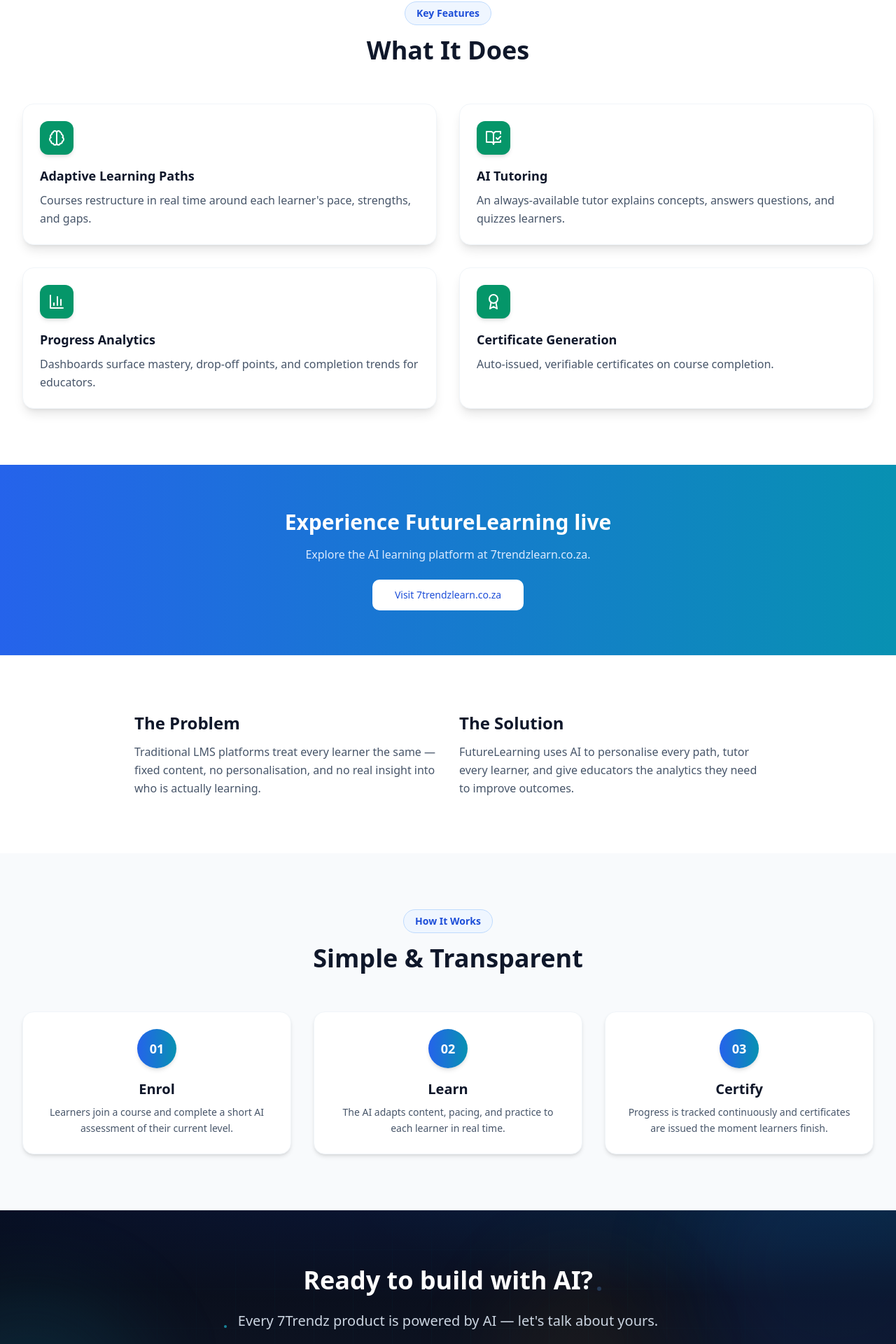
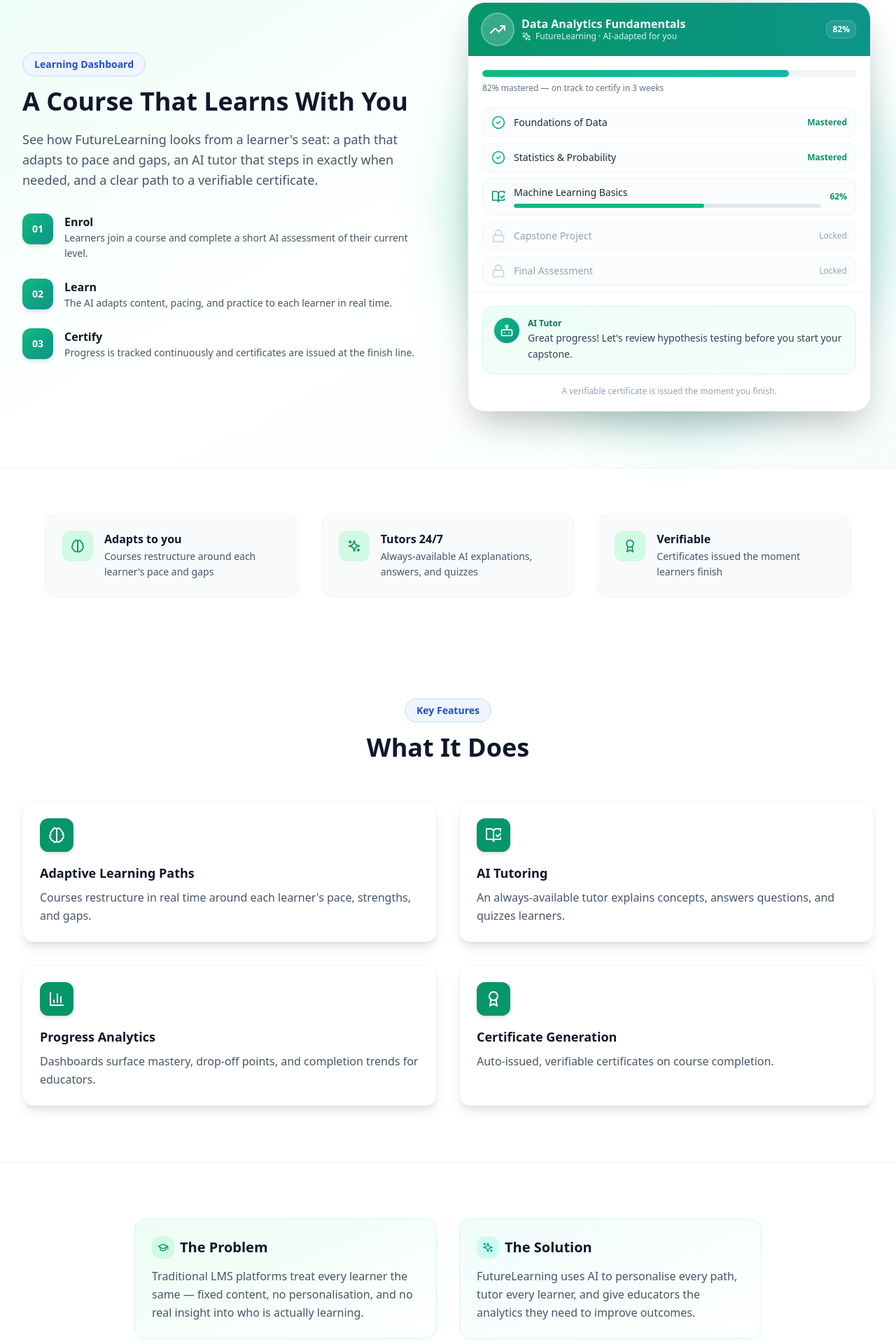
Before and after one commit to givenmalebe/7trendzdatawebsite, a Next.js app: page /products/futurelearning in a window 1280 px wide. Shown: the part 716-2636 px from the top of the page at 70% size. Built offline with nearby package versions, Linux system fonts and the light colour scheme; no server answers.

Commit message:
feat(futurelearning): learning-dashboard showcase and emerald-branded page

```diff
--- a/app/products/futurelearning/page.tsx
+++ b/app/products/futurelearning/page.tsx
@@ -1,11 +1,12 @@
 import type { Metadata } from "next"
 import Link from "next/link"
+import { Brain, Sparkles, Award, GraduationCap, ArrowRight, ExternalLink } from "lucide-react"
 import { Header } from "@/components/header"
 import { Footer } from "@/components/footer"
 import { ProductHero } from "@/components/product-hero"
 import { FeaturesGrid } from "@/components/features-grid"
 import { HowItWorks } from "@/components/how-it-works"
-import { CorporateBackground } from "@/components/corporate-background"
+import { LearnDashboard } from "@/components/learn-dashboard"
 import { getProduct } from "@/lib/products"
 import { Button } from "@/components/ui/button"
 
@@ -21,46 +22,116 @@ export const metadata: Metadata = {
   },
 }
 
+const METRICS = [
+  { icon: Brain, value: "Adapts to you", label: "Courses restructure around each learner's pace and gaps" },
+  { icon: Sparkles, value: "Tutors 24/7", label: "Always-available AI explanations, answers, and quizzes" },
+  { icon: Award, value: "Verifiable", label: "Certificates issued the moment learners finish" },
+]
+
+const FLOW = [
+  { step: "01", title: "Enrol", text: "Learners join a course and complete a short AI assessment of their current level." },
+  { step: "02", title: "Learn", text: "The AI adapts content, pacing, and practice to each learner in real time." },
+  { step: "03", title: "Certify", text: "Progress is tracked continuously and certificates are issued at the finish line." },
+]
+
 export default function FutureLearningProductPage() {
   const product = getProduct("futurelearning")!
   return (
     <div className="page-shell">
       <Header />
       <ProductHero product={product} />
-      <FeaturesGrid features={product.features} accentColor={product.color} />
-      <section className="py-16 bg-gradient-to-r from-blue-600 to-cyan-600 px-4 sm:px-6 lg:px-8">
-        <div className="max-w-4xl mx-auto text-center">
-          <h2 className="text-2xl sm:text-3xl font-bold text-white mb-4">Experience FutureLearning live</h2>
-          <p className="text-blue-100 mb-6">Explore the AI learning platform at 7trendzlearn.co.za.</p>
-          <Button asChild size="lg" className="bg-white text-blue-700 hover:bg-slate-100">
-            <a href="https://7trendzlearn.co.za" target="_blank" rel="noopener noreferrer">Visit 7trendzlearn.co.za</a>
-          </Button>
+
+      <section className="py-20 px-4 sm:px-6 lg:px-8 bg-gradient-to-br from-emerald-50 via-white to-teal-50/50 border-t border-slate-100">
+        <div className="max-w-7xl mx-auto grid grid-cols-1 lg:grid-cols-2 gap-12 items-center">
+          <div>
+            <div className="section-label-corporate mb-4 w-fit">Learning Dashboard</div>
+            <h2 className="text-3xl sm:text-4xl font-bold text-slate-900 mb-5">A Course That Learns With You</h2>
+            <p className="text-lg text-slate-600 leading-relaxed mb-8">
+              See how FutureLearning looks from a learner&apos;s seat: a path that adapts to pace and gaps, an AI tutor
+              that steps in exactly when needed, and a clear path to a verifiable certificate.
+            </p>
+            <div className="space-y-6">
+              {FLOW.map((p) => (
+                <div key={p.step} className="flex items-start gap-4">
+                  <span className="w-11 h-11 rounded-xl bg-gradient-to-br from-emerald-500 to-teal-600 text-white font-bold text-sm flex items-center justify-center shadow-md shrink-0">
+                    {p.step}
+                  </span>
+                  <div>
+                    <p className="font-semibold text-slate-900">{p.title}</p>
+                    <p className="text-slate-600 text-sm leading-relaxed">{p.text}</p>
+                  </div>
+                </div>
+              ))}
+            </div>
+          </div>
+          <div className="relative">
+            <div className="absolute -inset-4 bg-gradient-to-br from-emerald-400/30 to-teal-500/30 blur-2xl rounded-full" aria-hidden />
+            <div className="relative">
+              <LearnDashboard />
+            </div>
+          </div>
         </div>
       </section>
+
+      <section className="py-16 px-4 sm:px-6 lg:px-8 bg-white border-t border-slate-100">
+        <div className="max-w-6xl mx-auto grid grid-cols-1 md:grid-cols-3 gap-8">
+          {METRICS.map((m) => (
+            <div key={m.label} className="bg-slate-50 border border-slate-100 rounded-2xl p-6 flex items-start gap-4">
+              <div className="w-11 h-11 rounded-xl bg-emerald-100 flex items-center justify-center shrink-0">
+                <m.icon className="h-5 w-5 text-emerald-600" />
+              </div>
+              <div>
+                <p className="font-bold text-slate-900">{m.value}</p>
+                <p className="text-sm text-slate-600 leading-relaxed mt-0.5">{m.label}</p>
+              </div>
+            </div>
+          ))}
+        </div>
+      </section>
+
+      <FeaturesGrid features={product.features} accentColor={product.color} />
+
       <section className="py-20 bg-white px-4 sm:px-6 lg:px-8 border-t border-slate-100">
         <div className="max-w-4xl mx-auto grid grid-cols-1 md:grid-cols-2 gap-8">
-          <div>
-            <h2 className="text-2xl font-bold text-slate-900 mb-3">The Problem</h2>
+          <div className="bg-gradient-to-br from-emerald-50 to-white rounded-2xl border border-emerald-100 p-6">
+            <div className="flex items-center gap-2 mb-3">
+              <div className="w-8 h-8 rounded-lg bg-emerald-100 flex items-center justify-center">
+                <GraduationCap className="h-4 w-4 text-emerald-600" />
+              </div>
+              <h2 className="text-xl font-bold text-slate-900">The Problem</h2>
+            </div>
             <p className="text-slate-600 leading-relaxed">{product.problem}</p>
           </div>
-          <div>
-            <h2 className="text-2xl font-bold text-slate-900 mb-3">The Solution</h2>
+          <div className="bg-gradient-to-br from-teal-50 to-white rounded-2xl border border-teal-100 p-6">
+            <div className="flex items-center gap-2 mb-3">
+              <div className="w-8 h-8 rounded-lg bg-teal-100 flex items-center justify-center">
+                <Sparkles className="h-4 w-4 text-teal-600" />
+              </div>
+              <h2 className="text-xl font-bold text-slate-900">The Solution</h2>
+            </div>
             <p className="text-slate-600 leading-relaxed">{product.solution}</p>
           </div>
         </div>
       </section>
+
       <HowItWorks steps={product.steps} />
-      <section className="corporate-hero relative py-20 px-4 sm:px-6 lg:px-8 overflow-hidden">
-        <CorporateBackground />
-        <div className="relative z-10 max-w-4xl mx-auto text-center">
-          <h2 className="text-3xl sm:text-4xl font-bold text-white mb-6">Ready to build with AI?</h2>
-          <p className="text-xl text-slate-300 mb-8">Every 7Trendz product is powered by AI — let&apos;s talk about yours.</p>
+
+      <section className="py-20 px-4 sm:px-6 lg:px-8 bg-gradient-to-r from-emerald-600 to-teal-600">
+        <div className="max-w-4xl mx-auto text-center">
+          <h2 className="text-3xl sm:text-4xl font-bold text-white mb-6">Try FutureLearning live</h2>
+          <p className="text-xl text-emerald-100 mb-8">
+            Explore the AI learning platform in your browser — adaptive paths, AI tutoring, real analytics.
+          </p>
           <div className="flex flex-col sm:flex-row gap-4 justify-center">
-            <Button asChild size="lg" className={`bg-gradient-to-r ${product.gradient} text-white shadow-lg`}>
-              <Link href={product.ctaHref}>{product.ctaLabel}</Link>
+            <Button asChild size="lg" className="bg-white text-emerald-700 hover:bg-emerald-50 shadow-lg h-12 px-8 font-semibold">
+              <a href={product.externalUrl!} target="_blank" rel="noopener noreferrer">
+                Visit 7trendzlearn.co.za <ExternalLink className="ml-2 h-5 w-5" />
+              </a>
             </Button>
-            <Button asChild size="lg" variant="outline" className="bg-white/10 border-white/40 text-white hover:bg-white/20 backdrop-blur-sm">
-              <a href="mailto:info@7trendzdata.com">info@7trendzdata.com</a>
+            <Button asChild size="lg" variant="outline" className="bg-white/10 border-white/40 text-white hover:bg-white/20 backdrop-blur-sm h-12 px-8">
+              <Link href={product.ctaHref}>
+                Discuss your needs <ArrowRight className="ml-2 h-5 w-5" />
+              </Link>
             </Button>
           </div>
         </div>
--- /dev/null
+++ b/components/learn-dashboard.tsx
@@ -0,0 +1,72 @@
+import { Bot, CheckCircle2, Lock, Sparkles, TrendingUp, BookOpenCheck } from "lucide-react"
+
+const MODULES = [
+  { name: "Foundations of Data", status: "done" as const },
+  { name: "Statistics & Probability", status: "done" as const },
+  { name: "Machine Learning Basics", status: "progress" as const, mastery: 62 },
+  { name: "Capstone Project", status: "locked" as const },
+  { name: "Final Assessment", status: "locked" as const },
+]
+
+export function LearnDashboard() {
+  return (
+    <div className="bg-white rounded-3xl border border-slate-200 shadow-2xl overflow-hidden max-w-xl w-full mx-auto">
+      <div className="bg-gradient-to-r from-emerald-600 to-teal-600 px-5 py-4 flex items-center gap-3">
+        <div className="w-11 h-11 rounded-full bg-white/20 backdrop-blur flex items-center justify-center ring-2 ring-white/40">
+          <TrendingUp className="h-6 w-6 text-white" />
+        </div>
+        <div className="flex-1">
+          <p className="font-bold text-white leading-tight">Data Analytics Fundamentals</p>
+          <p className="flex items-center gap-1.5 text-xs text-emerald-100">
+            <Sparkles className="h-3.5 w-3.5" />
+            FutureLearning · AI-adapted for you
+          </p>
+        </div>
+        <span className="text-xs font-bold text-white bg-white/10 border border-white/20 rounded-md px-2 py-1">82%</span>
+      </div>
+
+      <div className="p-5 space-y-2">
+        <div className="h-2.5 bg-slate-100 rounded-full overflow-hidden">
+          <div className="h-full w-[82%] bg-gradient-to-r from-emerald-500 to-teal-500 rounded-full" />
+        </div>
+        <p className="text-xs text-slate-500 font-medium">82% mastered — on track to certify in 3 weeks</p>
+      </div>
+
+      <div className="px-5 pb-2 space-y-2">
+        {MODULES.map((m) => (
+          <div key={m.name} className="flex items-center gap-3 rounded-xl border border-slate-100 bg-slate-50/60 px-3 py-2.5">
+            {m.status === "done" && <CheckCircle2 className="h-5 w-5 text-emerald-500 shrink-0" />}
+            {m.status === "progress" && <BookOpenCheck className="h-5 w-5 text-emerald-600 shrink-0" />}
+            {m.status === "locked" && <Lock className="h-5 w-5 text-slate-300 shrink-0" />}
+            <div className="flex-1 min-w-0">
+              <p className={`text-sm font-medium truncate ${m.status === "locked" ? "text-slate-400" : "text-slate-800"}`}>{m.name}</p>
+              {m.status === "progress" && (
+                <div className="h-1.5 bg-slate-200 rounded-full overflow-hidden mt-1.5">
+                  <div className="h-full w-[62%] bg-emerald-500 rounded-full" />
+                </div>
+              )}
+            </div>
+            {m.status === "done" && <span className="text-xs font-bold text-emerald-600">Mastered</span>}
+            {m.status === "progress" && <span className="text-xs font-bold text-emerald-600">62%</span>}
+            {m.status === "locked" && <span className="text-xs text-slate-400">Locked</span>}
+          </div>
+        ))}
+      </div>
+
+      <div className="p-5 border-t border-slate-100">
+        <div className="flex items-start gap-3 bg-gradient-to-br from-emerald-50 to-teal-50/60 rounded-2xl border border-emerald-100 p-4">
+          <div className="w-9 h-9 rounded-full bg-gradient-to-br from-emerald-500 to-teal-600 flex items-center justify-center shrink-0 shadow">
+            <Bot className="h-5 w-5 text-white" />
+          </div>
+          <div>
+            <p className="text-xs font-bold text-emerald-700 mb-0.5">AI Tutor</p>
+            <p className="text-sm text-slate-700 leading-relaxed">
+              Great progress! Let&apos;s review hypothesis testing before you start your capstone.
+            </p>
+          </div>
+        </div>
+        <p className="text-xs text-slate-400 text-center mt-4">A verifiable certificate is issued the moment you finish.</p>
+      </div>
+    </div>
+  )
+}
```
